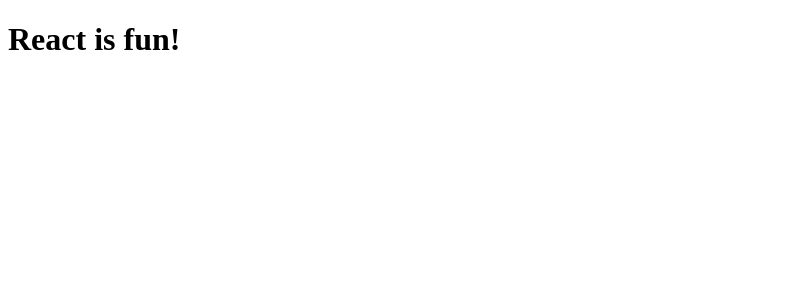
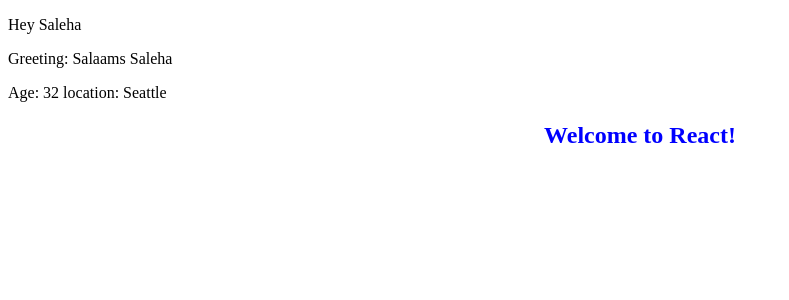
Before and after one commit to CleanCodeNinja01/react-practice, a React (Vite) app in the folder my-app/: page / in a window 1280 px wide. Shown: the top 300 px of the page, without its empty margins (0-789 px from the left). Built offline with nearby package versions, Linux system fonts and the light colour scheme.

Commit message:
manipulating objects and strings

```diff
--- a/my-app/src/App.jsx
+++ b/my-app/src/App.jsx
@@ -1,7 +1,35 @@
 const App = () => {
   // both below are identical - one is in JSX and the next one is in JS
-  return <h1>React is fun!</h1>
+  // return <h1>React is fun!</h1>
   // return React.createElement('h1', null, 'React is fun')
+
+  const userName = "Saleha";
+  const greetUser = (userName) => `Salaams ${userName}`
+  const userInfo = {
+    name: "Ahmed",
+    age: "32",
+    location: "Seattle"
+  }
+
+  const titleStyle = {
+    color: "blue",
+    fontSize: "24px",
+    textAlign: "center",
+    margin: "20px 0"
+  }
+
+  return (
+    <>
+      <p>Hey {userName}</p>
+      <p>Greeting: {greetUser(userName)}</p>
+      {/* <button onClick={greetUser(userName)}>Greet me!</button> */}
+      <p>
+        Age: {userInfo.age} location: {userInfo.location}
+      </p>
+      <h1 style={titleStyle}>Welcome to React!</h1>
+    </>
+  )
+
 }
 
 // Export the App component
```
